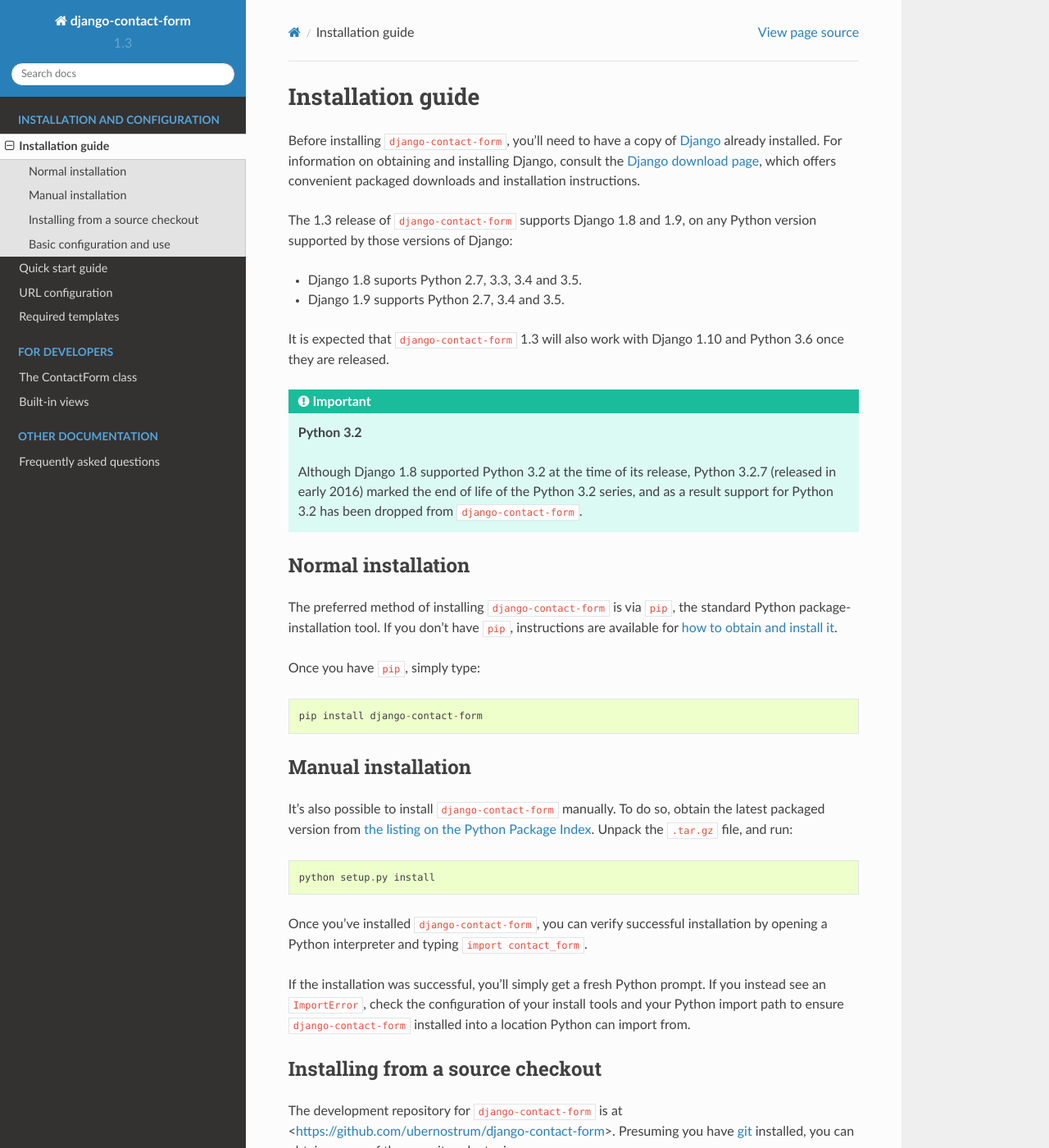
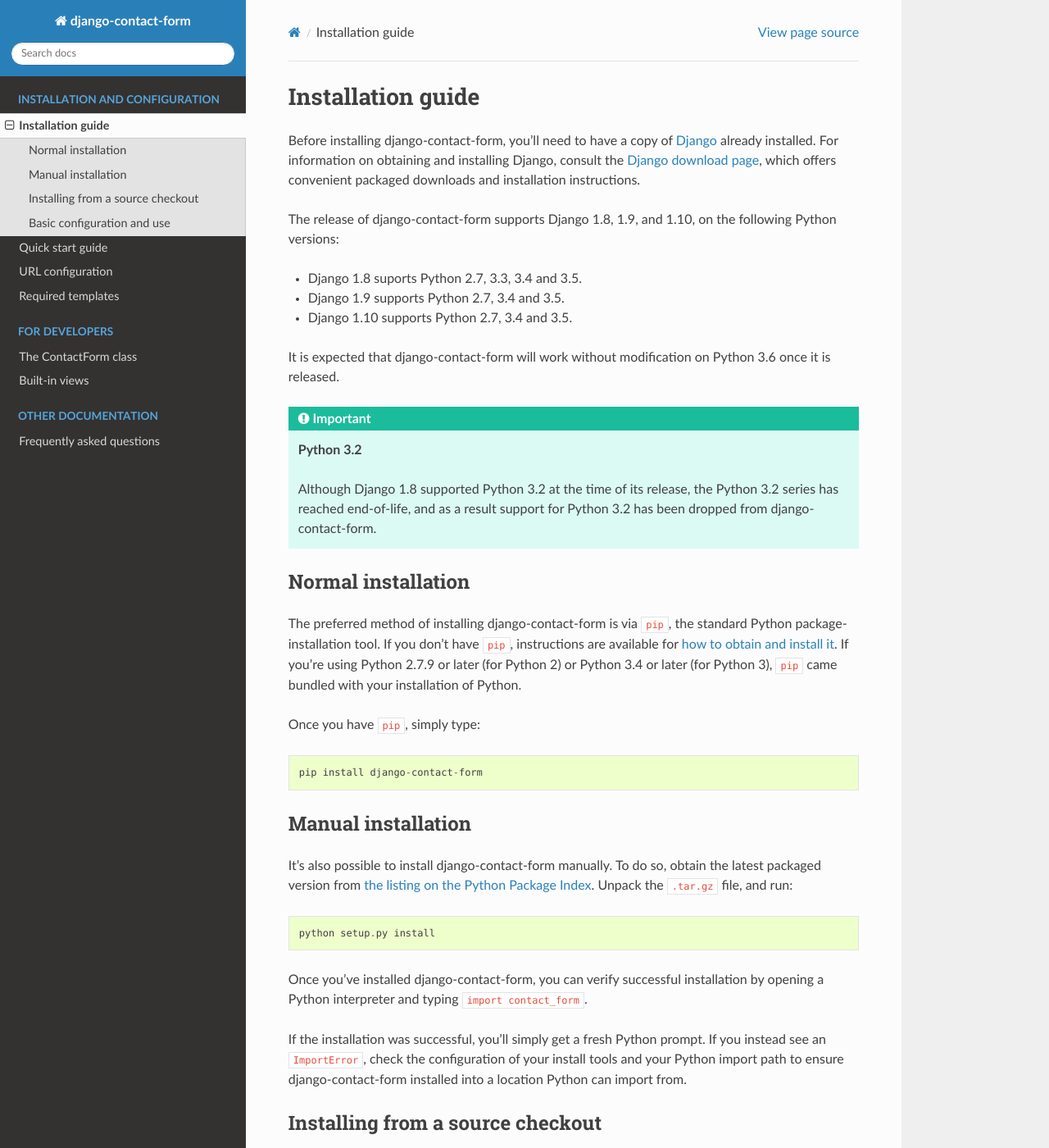
Before and after one commit to ubernostrum/django-contact-form, a Sphinx documentation site: the page built from docs/install.rst, in a window 1280 px wide and 1400 px high. Shown: the whole window at 82% size. Built offline with Sphinx 7.4.7 and the Read the Docs theme 2.0.0, drawn with Linux system fonts in a browser that asks for light colours; some of the changed text lies outside the part shown.

```diff
--- a/README.rst
+++ b/README.rst
@@ -7,4 +7,4 @@ This application provides simple, extensible contact-form functionality
 for `Django <https://www.djangoproject.com/>`_ sites.
 
 Full documentation for all functionality is included and is also
-`available online <http://django-contact-form.readthedocs.org/>`_.
+`available online <http://django-contact-form.readthedocs.io/>`_.
--- a/docs/conf.py
+++ b/docs/conf.py
@@ -7,8 +7,8 @@ templates_path = ['_templates']
 source_suffix = '.rst'
 master_doc = 'index'
 project = u'django-contact-form'
-copyright = u'2007-2015, James Bennett'
-version = '1.3'
+copyright = u'2007-2016, James Bennett'
+xversion = '1.3'
 release = '1.3'
 exclude_trees = ['_build']
 pygments_style = 'sphinx'
--- a/docs/install.rst
+++ b/docs/install.rst
@@ -4,37 +4,41 @@
 Installation guide
 ==================
 
-Before installing ``django-contact-form``, you'll need to have a copy
+Before installing django-contact-form, you'll need to have a copy
 of `Django <https://www.djangoproject.com>`_ already installed. For
 information on obtaining and installing Django, consult the `Django
 download page <https://www.djangoproject.com/download/>`_, which
 offers convenient packaged downloads and installation instructions.
 
-The |version| release of ``django-contact-form`` supports Django 1.8
-and 1.9, on any Python version supported by those versions of Django:
+The |version| release of django-contact-form supports Django 1.8,
+1.9, and 1.10, on the following Python versions:
 
 * Django 1.8 suports Python 2.7, 3.3, 3.4 and 3.5.
 
 * Django 1.9 supports Python 2.7, 3.4 and 3.5.
 
-It is expected that ``django-contact-form`` |version| will also work
-with Django 1.10 and Python 3.6 once they are released.
+* Django 1.10 supports Python 2.7, 3.4 and 3.5.
+
+It is expected that django-contact-form |version| will work
+without modification on Python 3.6 once it is released.
 
 .. important:: **Python 3.2**
 
    Although Django 1.8 supported Python 3.2 at the time of its
-   release, Python 3.2.7 (released in early 2016) marked the end of
-   life of the Python 3.2 series, and as a result support for Python
-   3.2 has been dropped from ``django-contact-form``.
+   release, the Python 3.2 series has reached end-of-life, and as a
+   result support for Python 3.2 has been dropped from
+   django-contact-form.
 
 
 Normal installation
 -------------------
 
-The preferred method of installing ``django-contact-form`` is via
-``pip``, the standard Python package-installation tool. If you don't
-have ``pip``, instructions are available for `how to obtain and
-install it <https://pip.pypa.io/en/latest/installing.html>`_.
+The preferred method of installing django-contact-form is via ``pip``,
+the standard Python package-installation tool. If you don't have
+``pip``, instructions are available for `how to obtain and install it
+<https://pip.pypa.io/en/latest/installing.html>`_. If you're using
+Python 2.7.9 or later (for Python 2) or Python 3.4 or later (for
+Python 3), ``pip`` came bundled with your installation of Python.
 
 Once you have ``pip``, simply type::
 
@@ -44,7 +48,7 @@ Once you have ``pip``, simply type::
 Manual installation
 -------------------
 
-It's also possible to install ``django-contact-form`` manually. To do
+It's also possible to install django-contact-form manually. To do
 so, obtain the latest packaged version from `the listing on the Python
 Package Index
 <https://pypi.python.org/pypi/django-contact-form/>`_. Unpack the
@@ -52,21 +56,21 @@ Package Index
 
     python setup.py install
 
-Once you've installed ``django-contact-form``, you can verify
+Once you've installed django-contact-form, you can verify
 successful installation by opening a Python interpreter and typing
 ``import contact_form``.
 
 If the installation was successful, you'll simply get a fresh Python
 prompt. If you instead see an ``ImportError``, check the configuration
 of your install tools and your Python import path to ensure
-``django-contact-form`` installed into a location Python can import
+django-contact-form installed into a location Python can import
 from.
 
 
 Installing from a source checkout
 ---------------------------------
 
-The development repository for ``django-contact-form`` is at
+The development repository for django-contact-form is at
 <https://github.com/ubernostrum/django-contact-form>. Presuming you
 have `git <http://git-scm.com/>`_ installed, you can obtain a copy of
 the repository by typing::
@@ -80,6 +84,6 @@ revision you want, and install it using ``python setup.py install``.
 Basic configuration and use
 ---------------------------
 
-Once you have Django and ``django-contact-form`` installed, check out
+Once you have Django and django-contact-form installed, check out
 :ref:`the quick start guide <quickstart>` to see how to get your
 contact form up and running.
--- a/docs/views.rst
+++ b/docs/views.rst
@@ -51,7 +51,7 @@ Built-in views
 
        The URL to redirect to after successful form submission. By
        default, this is the named URL ``contact_form.sent``. In the
-       default URLconf provided with ``django-contact-form``, that URL
+       default URLconf provided with django-contact-form, that URL
        is mapped to ``TemplateView`` rendering the template
        ``contact_form/contact_form_sent.html``.
 
@@ -81,5 +81,5 @@ Built-in views
        method. If you choose to override ``form_invalid()`` in a
        subclass of ``ContactFormView``, be sure to read the
        implementation and comments in the source code of
-       ``django-contact-form`` first. Note that Django 1.9.1, once
+       django-contact-form first. Note that Django 1.9.1, once
        released, will not be affected by this bug.
--- a/setup.py
+++ b/setup.py
@@ -4,7 +4,7 @@ from setuptools import setup
 
 
 setup(name='django-contact-form',
-      version='1.3-pre-alpha',
+      version='1.3,
       zip_safe=False, # eggs are the devil.
       description='Generic contact-form application for Django',
       long_description=open(os.path.join(os.path.dirname(__file__),
@@ -19,6 +19,7 @@ setup(name='django-contact-form',
                    'Framework :: Django',
                    'Framework :: Django :: 1.8',
                    'Framework :: Django :: 1.9',
+                   'Framework :: Django :: 1.10',
                    'Intended Audience :: Developers',
                    'License :: OSI Approved :: BSD License',
                    'Operating System :: OS Independent',
```
Also changed, not shown: docs/faq.rst (+15 -15 lines), docs/quickstart.rst (+7 -7 lines), .travis.yml.
